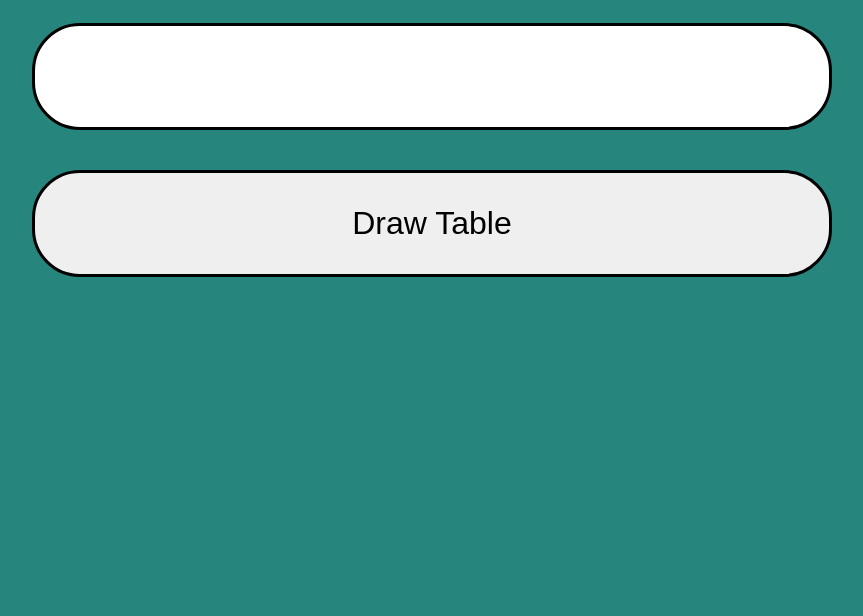
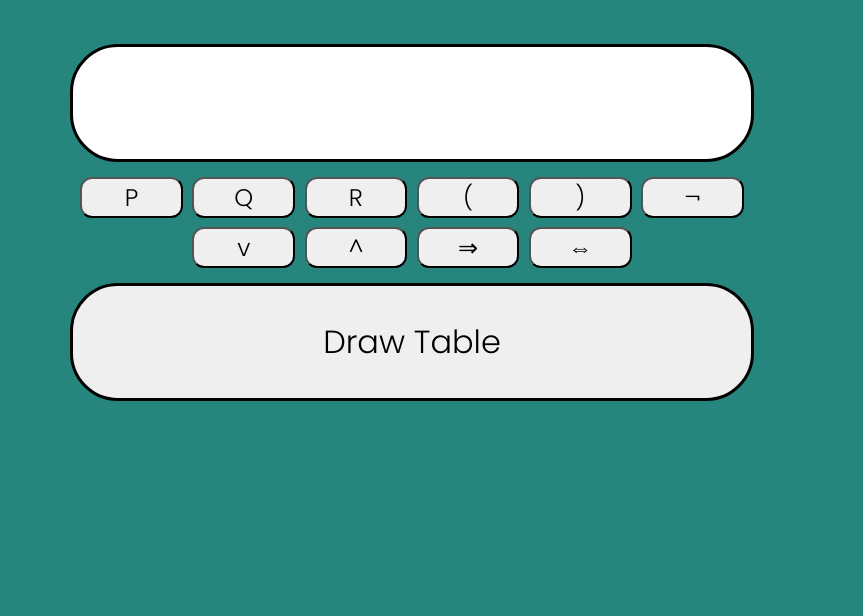
Before and after one commit to Equinaut/TruthTableGenerator, a plain HTML site: page index.html in a window 1280 px wide. Shown: the part 184-800 px from the top of the page, without its empty margins (228-1091 px from the left). Drawn offline with Linux system fonts and the light colour scheme.

Commit message:
Added buttons to type the symbols, and set the table header to position: sticky, changed font as well

```diff
--- a/index.css
+++ b/index.css
@@ -1,3 +1,6 @@
+* {
+    font-family: 'Poppins', sans-serif;
+}
 body {
     width: 100%;
     height: 100%;
@@ -19,13 +22,34 @@ body {
     align-items: center;
 }
 
+form {
+    margin: 20px;
+}
+form>* {
+    padding: 10px 0;
+}
+
+#symbolButtons {
+    width: 100%;
+    display: flex;
+    flex-wrap: wrap;
+    justify-content: center;
+}
+
+#symbolButtons * {
+    flex-basis: 15%;
+    flex-shrink: 1;
+    font-size: 1.5em;
+    border-radius: 0.5em;
+    margin: 0.2em;
+}
+
 input {
     width: 100%;
     font-size: 2em;
     padding: 1em;
     border-radius: 1.5em;
     border: solid black;
-    margin: 20px;
 }
 
 #tableOutput {
@@ -37,6 +61,12 @@ table, th, td {
     font-size: 1.5em;
     padding: 0.5em;
 }
+
+th {
+    position: sticky;
+    top: 0;
+}
+
 table {
     margin: 0 auto;
     border-radius: 20px;
--- a/index.html
+++ b/index.html
@@ -3,6 +3,9 @@
     <meta charset="UTF-8">
     <meta http-equiv="X-UA-Compatible" content="IE=edge">
     <meta name="viewport" content="width=device-width, initial-scale=1.0">
+
+    <link rel="preconnect" href="https://fonts.gstatic.com">
+    <link href="https://fonts.googleapis.com/css2?family=Poppins:wght@300&display=swap" rel="stylesheet">
 
     <script src="main.js"></script>
 
@@ -14,8 +17,20 @@
             <div id="innerPage">
                 <h1>Truth Table Generator</h1>
                 <div class="inputLine" id="inputLine">
-                    <form id="booleanInputForm">
+                    <form id="booleanInputForm" autocomplete="off">
                         <input id="booleanExpression" />
+                        <div id="symbolButtons">
+                            <button type="button" onclick="addSymbol('P')">P</button>
+                            <button type="button" onclick="addSymbol('Q')">Q</button>
+                            <button type="button" onclick="addSymbol('R')">R</button>
+                            <button type="button" onclick="addSymbol('(')">(</button>
+                            <button type="button" onclick="addSymbol(')')">)</button>
+                            <button type="button" onclick="addSymbol('¬')">¬</button>
+                            <button type="button" onclick="addSymbol('v')">v</button>
+                            <button type="button" onclick="addSymbol('^')">^</button>
+                            <button type="button" onclick="addSymbol('⇒')">⇒</button>
+                            <button type="button" onclick="addSymbol('⇔')">⇔</button>
+                        </div>
                         <input type="submit" value="Draw Table"/>
                     </form>
                 </div>
@@ -27,6 +42,11 @@
         </div>
 
         <script>
+            function addSymbol(character) {
+                inputBox = document.getElementById("booleanExpression");
+                inputBox.value = inputBox.value + character;
+            }
+
             document.getElementById("booleanInputForm").onsubmit = (e) => {
                 e.preventDefault();
                 let formula = document.getElementById("booleanExpression").value;
--- a/main.js
+++ b/main.js
@@ -99,7 +99,6 @@ function generateTruthTable(statement) { //Generates the truth table for the sup
         for (let j=0; j<args.length; j++) {
             arguments[args.slice(j, j+1)] = {1: true, 0: false}[values[j]]
         }
-        // table[values] = Boolean(+evaluate(statement, arguments));
         table.push({parameters: values, value: Boolean(+evaluate(statement, arguments))});
     }
     return {variables: Array.from(args), table: table};
```
